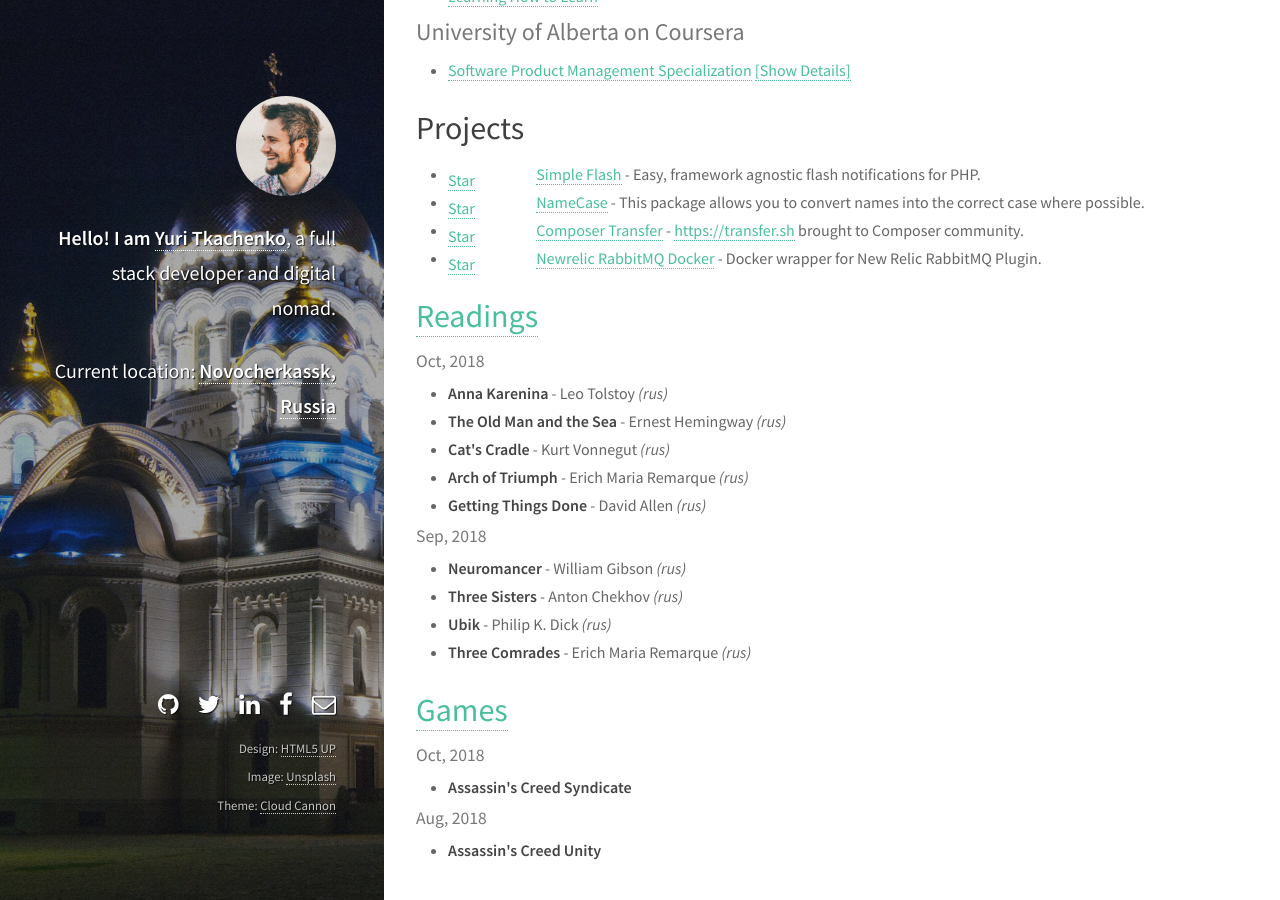
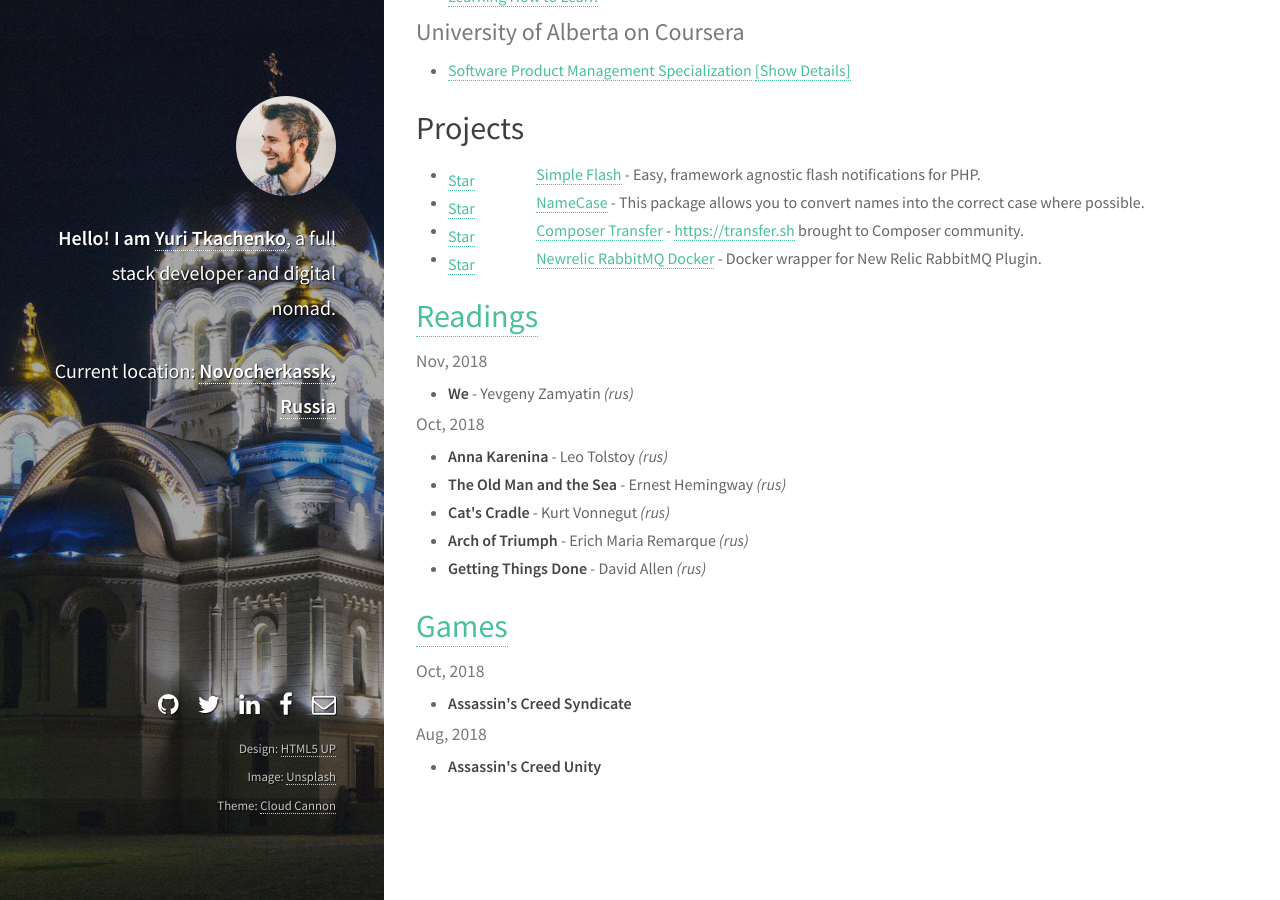
Before and after one commit to tamtamchik/tamtamchik.github.io, a Jekyll site: the page built from index.html, in a window 1280 px wide and 900 px high, scrolled down 560 px. Built offline with Jekyll 4.4.1, drawn with Linux system fonts in a browser that asks for light colours.

Commit message:
Update books.yml

```diff
--- a/_data/books.yml
+++ b/_data/books.yml
@@ -1,3 +1,9 @@
+- date: 2018-11-01
+  books:
+    - title: We
+      author: Yevgeny Zamyatin
+      lang: rus
+
 - date: 2018-10-01
   books:
     - title: Anna Karenina
```
